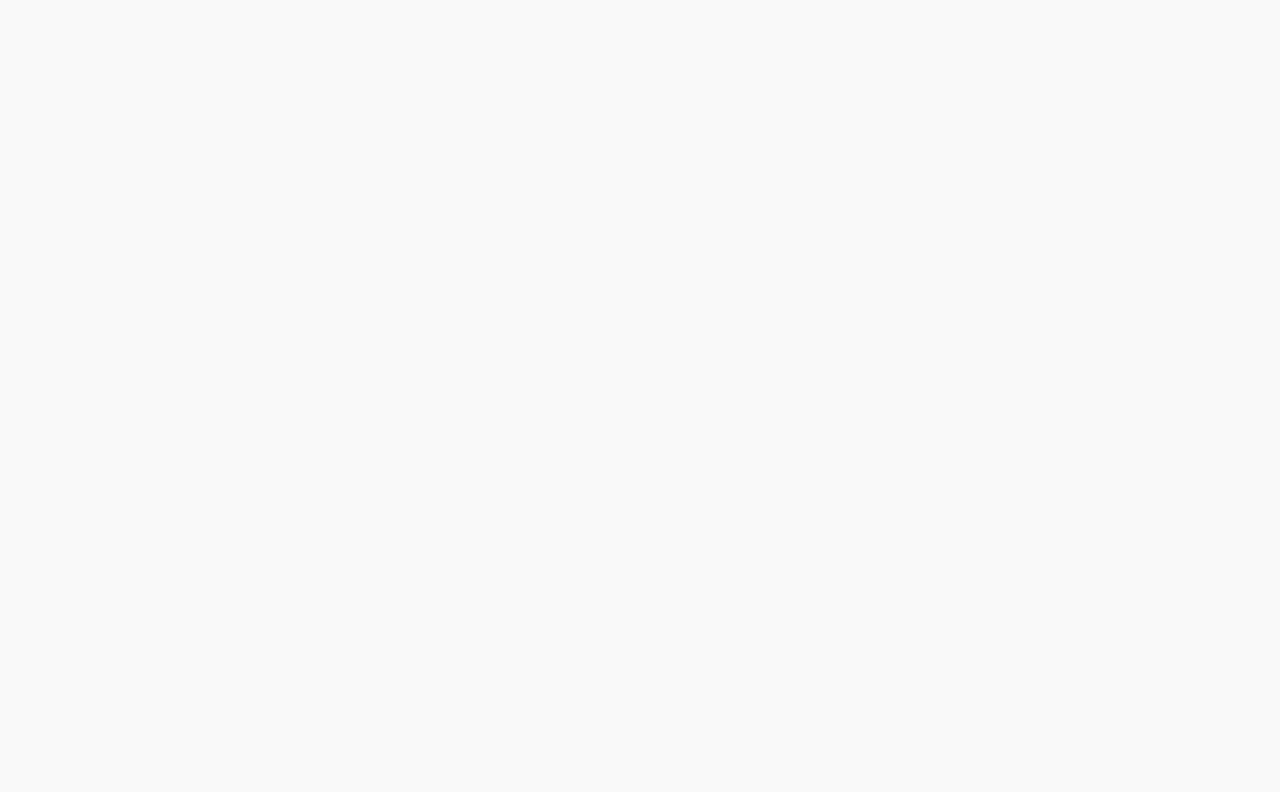
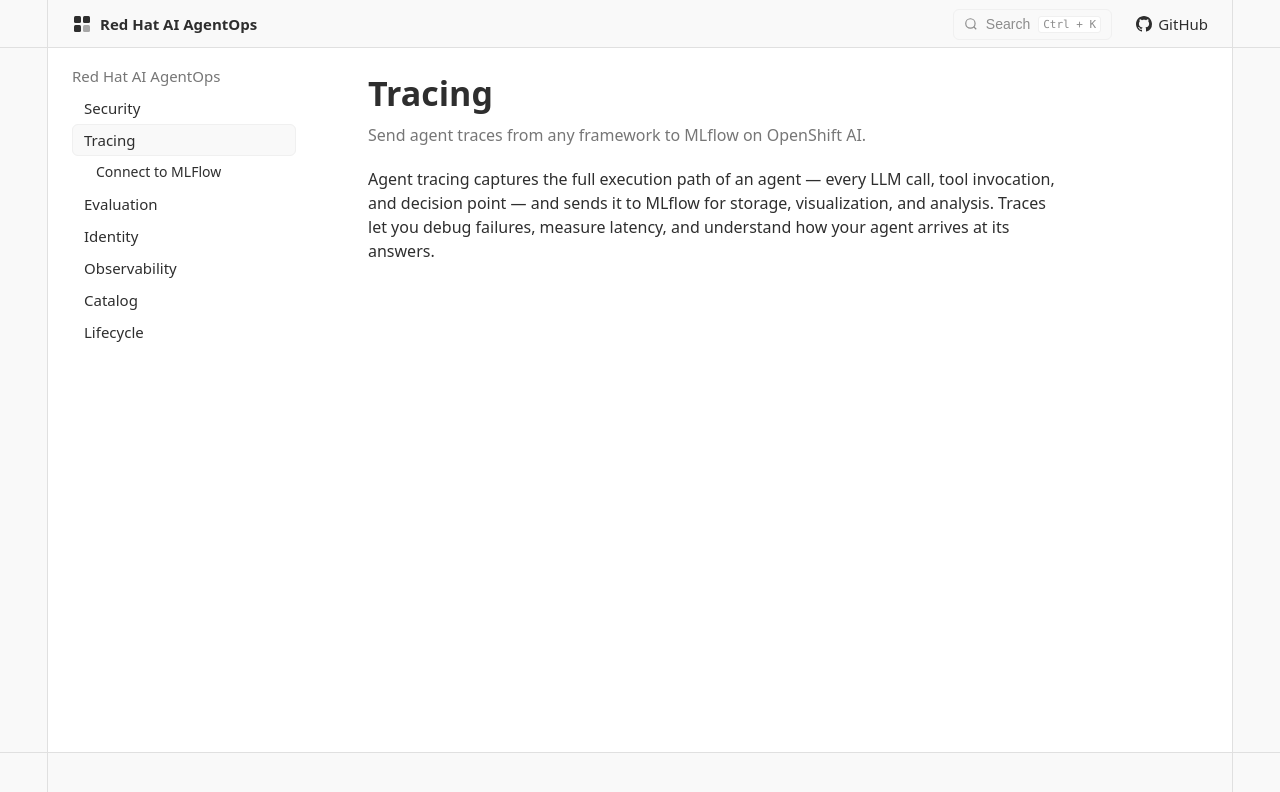
Before and after one commit to eformat/agentops-redhatskills-com, a Next.js app: page /tracing in a window 1280 px wide. Before the commit this address had no page. Shown: the top 792 px of the page. Built offline with nearby package versions, Linux system fonts and the light colour scheme.

Commit message:
🦩 initial commit 🦩

```diff
--- a/public/search-index.json
+++ b/public/search-index.json
@@ -203,5 +203,10 @@
     "title": "CR mode (MLflow Operator)",
     "href": "/tracing/connect-to-mlflow#cr-mode-mlflow-operator",
     "section": "Connect to MLFlow"
+  },
+  {
+    "title": "Tracing",
+    "href": "/tracing",
+    "section": ""
   }
 ]
--- a/src/app/(docs)/page.tsx
+++ b/src/app/(docs)/page.tsx
@@ -5,7 +5,7 @@
 
 const topics = [
   { title: 'Security', href: '/security', description: 'Secure agent communication, authentication, and authorization.' },
-  { title: 'Tracing', href: '/tracing/connect-to-mlflow', description: 'Send agent traces from any framework to MLflow on OpenShift AI.' },
+  { title: 'Tracing', href: '/tracing', description: 'Send agent traces from any framework to MLflow on OpenShift AI.' },
   { title: 'Evaluation', href: '/evaluation', description: 'Measure agent quality, correctness, and safety.' },
   { title: 'Identity', href: '/identity', description: 'Workload identity for agents using SPIRE, SPIFFE, and service accounts.' },
   { title: 'Observability', href: '/observability', description: 'Metrics, logs, and dashboards for agent operations.' },
--- a/src/app/(docs)/tracing/page.tsx
+++ b/src/app/(docs)/tracing/page.tsx
@@ -1,5 +1,21 @@
-import { redirect } from 'next/navigation';
+import { QuickNav } from '@/components/QuickNav';
 
 export default function TracingPage() {
-  redirect('/tracing/connect-to-mlflow');
+  return (
+    <>
+      <QuickNav items={[]} />
+      <div style={{ paddingTop: '1.5rem', paddingBottom: '5rem' }}>
+        <h1 className="MdH1">Tracing</h1>
+        <p className="MdSubtitle">
+          Send agent traces from any framework to MLflow on OpenShift AI.
+        </p>
+        <p className="MdP">
+          Agent tracing captures the full execution path of an agent — every LLM call, tool
+          invocation, and decision point — and sends it to MLflow for storage, visualization,
+          and analysis. Traces let you debug failures, measure latency, and understand how
+          your agent arrives at its answers.
+        </p>
+      </div>
+    </>
+  );
 }
```
